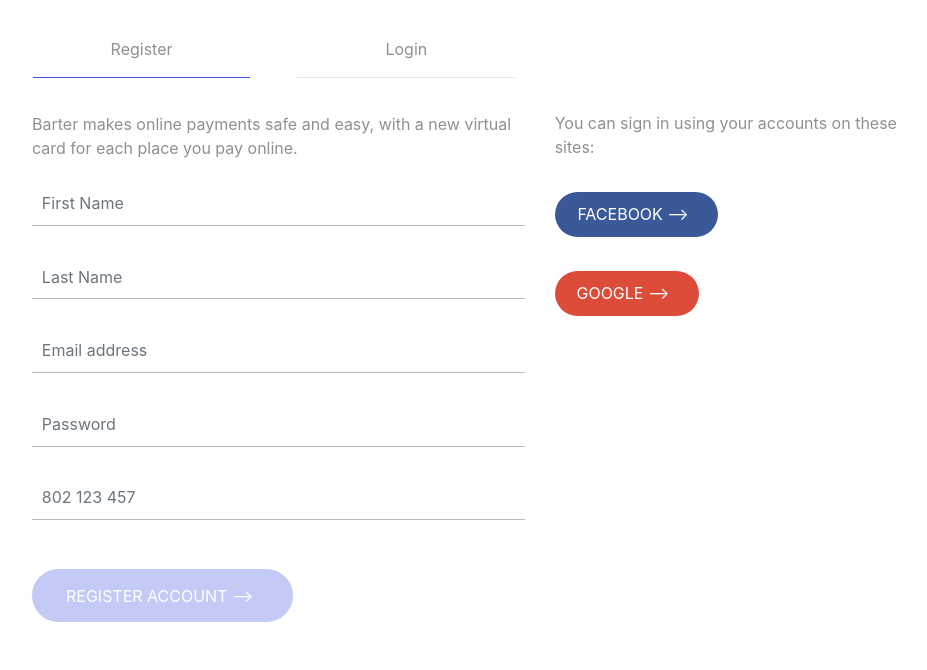
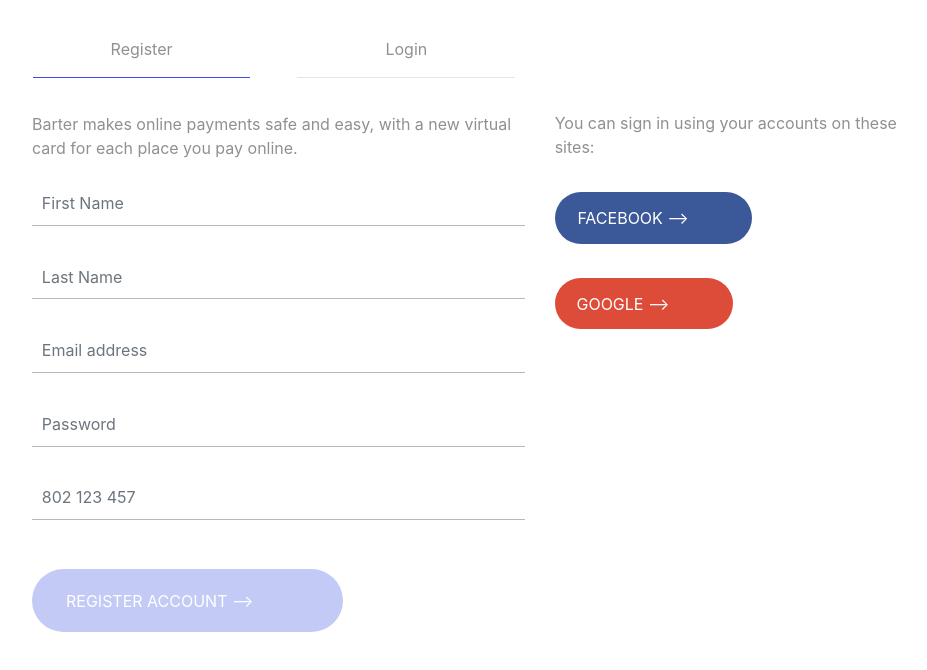
Before and after one commit to ezimahe/barter, a plain HTML site: page index.html in a window 1280 px wide. Shown: the part 114-784 px from the top of the page, without its empty margins (175-1102 px from the left). Drawn offline with Linux system fonts and the light colour scheme.

Commit message:
Update style.css

```diff
--- a/style.css
+++ b/style.css
@@ -37,7 +37,7 @@
     background: #3B5998;
     border-radius: 100px;
     margin: 5% 5% 5% 0;
-    padding: 3% 10% 3% 5%;
+    padding: 4% 20% 4% 5%;
     width: auto;
     position: relative;
     font-weight: 400;
```
